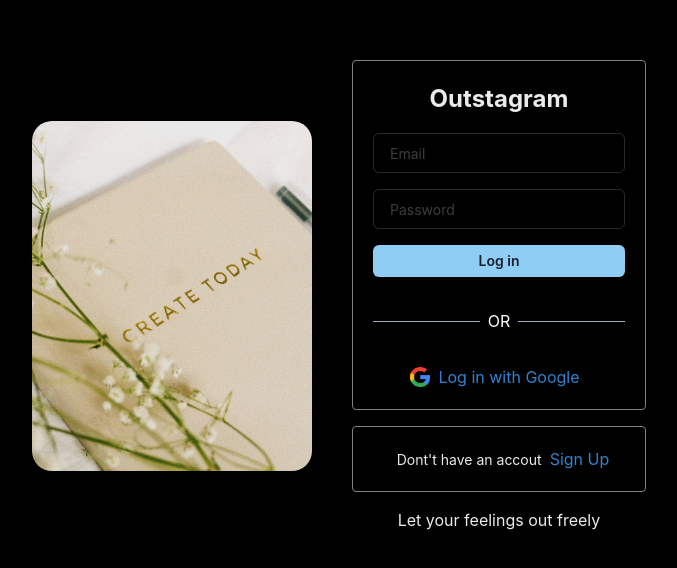
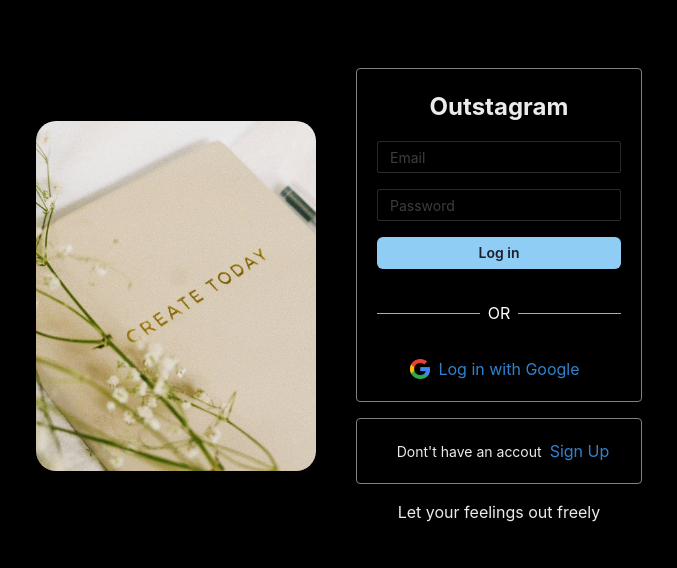
Before and after one commit to devpearlkim/Outstagram, a React (Vite) app: page /auth in a window 1280 px wide. Shown: the part 104-672 px from the top of the page, without its empty margins (301-978 px from the left). Built offline with nearby package versions, Linux system fonts and the light colour scheme; no server answers.

Commit message:
feat: seperate GoogleLogin from AuthFor

```diff
--- a/src/components/AuthForm/AuthForm.jsx
+++ b/src/components/AuthForm/AuthForm.jsx
@@ -1,42 +1,11 @@
-import {
-  Box,
-  Button,
-  Flex,
-  Image,
-  Input,
-  Text,
-  VStack,
-} from '@chakra-ui/react';
-import { useRef, useState } from 'react';
-// import { useNavigate } from 'react-router-dom';
-import { googleLogin } from '../../firebase/firebase';
+import { Box, Flex, Text, VStack } from '@chakra-ui/react';
+import { useState } from 'react';
 import Login from './Login';
 import Signup from './Signup';
-
-const focusInput = (ref) => {
-  if (ref.current) {
-    ref.current.focus();
-  }
-};
+import GoogleAuth from './GoogleAuth';
 
 export default function AuthForm() {
-  // const nav = useNavigate();
   const [isLogin, setIsLogin] = useState(true);
-  const [formData, setFormData] = useState({
-    email: '',
-    password: '',
-    confirmPassword: '',
-  });
-  const emailInputRef = useRef(null);
-  const pwInputRef = useRef(null);
-  const cpwInputRef = useRef(null);
-
-  const onChangeInput = (e) => {
-    setFormData((prevFormData) => ({
-      ...prevFormData,
-      [e.target.name]: e.target.value,
-    }));
-  };
 
   // const handleAuth = () => {
   //   if (!formData.email) {
@@ -83,21 +52,7 @@ export default function AuthForm() {
             </Text>
             <Box flex={2} h={'1px'} bg={'gray.400'} />
           </Flex>
-          <Flex
-            justifyContent={'center'}
-            alignItems={'center'}
-            cursor={'pointer'}
-          >
-            <Image
-              src='/google.png'
-              alt='Google logo'
-              w={5}
-              onClick={googleLogin}
-            />
-            <Text mx={2} color={'blue.500'}>
-              Log in with Google
-            </Text>
-          </Flex>
+          <GoogleAuth />
         </VStack>
       </Box>
 
--- a/src/components/AuthForm/GoogleAuth.jsx
+++ b/src/components/AuthForm/GoogleAuth.jsx
@@ -1,3 +1,20 @@
+import { Flex, Image, Text } from '@chakra-ui/react';
+import { googleLogin } from '../../firebase/firebase';
+
 export default function GoogleAuth() {
-  return <div>GoogleAuth</div>;
+  return (
+    <>
+      <Flex justifyContent={'center'} alignItems={'center'} cursor={'pointer'}>
+        <Image
+          src='/google.png'
+          alt='Google logo'
+          w={5}
+          onClick={googleLogin}
+        />
+        <Text mx={2} color={'blue.500'}>
+          Log in with Google
+        </Text>
+      </Flex>
+    </>
+  );
 }
--- a/src/components/AuthForm/Login.jsx
+++ b/src/components/AuthForm/Login.jsx
@@ -1,5 +1,6 @@
 import { Button, Input } from '@chakra-ui/react';
 import { useRef, useState } from 'react';
+import { updateFormData } from '../../util/form';
 
 export default function Login() {
   const [formData, setFormData] = useState({
@@ -9,10 +10,8 @@ export default function Login() {
   });
 
   const onChangeInput = (e) => {
-    setFormData((prevFormData) => ({
-      ...prevFormData,
-      [e.target.name]: e.target.value,
-    }));
+    const { name, value } = e.target;
+    setFormData((prevFormData) => updateFormData(prevFormData, name, value));
   };
 
   const emailInputRef = useRef(null);
@@ -26,6 +25,7 @@ export default function Login() {
         name='email'
         value={formData.email}
         onChange={onChangeInput}
+        size={'sm'}
         ref={emailInputRef}
       />
       <Input
@@ -35,6 +35,7 @@ export default function Login() {
         name='password'
         value={formData.password}
         onChange={onChangeInput}
+        size={'sm'}
         ref={pwInputRef}
       />
       <Button w={'full'} colorScheme='blue' size={'sm'} fontSize={14}>
--- a/src/components/AuthForm/Signup.jsx
+++ b/src/components/AuthForm/Signup.jsx
@@ -1,6 +1,7 @@
 import { ViewIcon, ViewOffIcon } from '@chakra-ui/icons';
 import { Button, Input, InputGroup, InputRightElement } from '@chakra-ui/react';
 import { useRef, useState } from 'react';
+import { updateFormData } from '../../util/form';
 
 export default function Signup() {
   const [formData, setFormData] = useState({
@@ -10,10 +11,8 @@ export default function Signup() {
   });
 
   const onChangeInput = (e) => {
-    setFormData((prevFormData) => ({
-      ...prevFormData,
-      [e.target.name]: e.target.value,
-    }));
+    const { name, value } = e.target;
+    setFormData((prevFormData) => updateFormData(prevFormData, name, value));
   };
 
   const [showPassword, setShowPassword] = useState(false);
--- /dev/null
+++ b/src/util/form.js
@@ -0,0 +1,12 @@
+export const focusInput = (ref) => {
+  if (ref.current) {
+    ref.current.focus();
+  }
+};
+
+export const updateFormData = (prevFormData, name, value) => {
+  return {
+    ...prevFormData,
+    [name]: value,
+  };
+};
```
